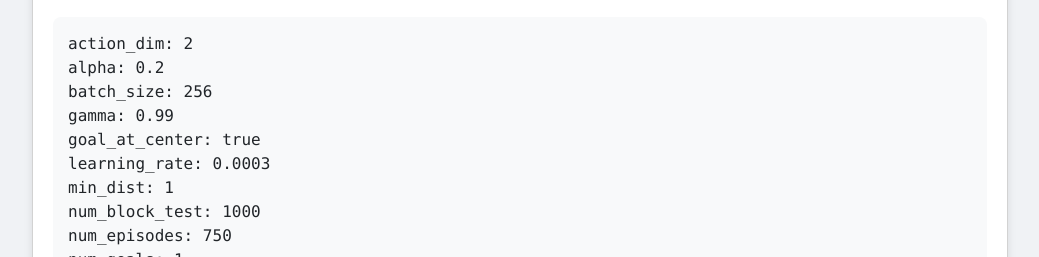
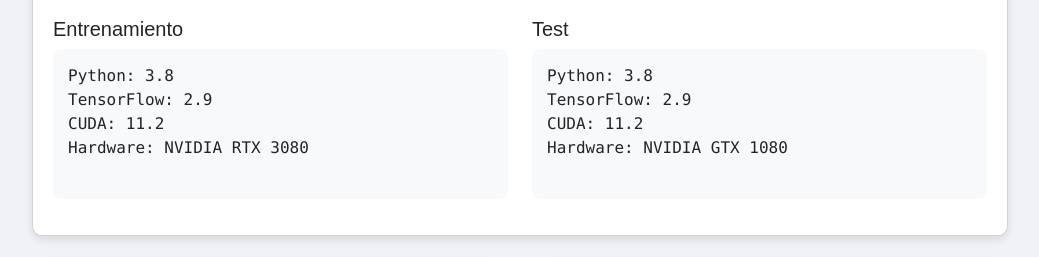
Before and after one commit to JorgeEduardoGutierrez/JorgeEduardoGutierrez.github.io, a plain HTML site: page index.html in a window 1280 px wide. Shown: the part 240-497 px from the top of the page, without its empty margins (120-1159 px from the left). Drawn offline with nearby package versions, Linux system fonts and the light colour scheme; no server answers.

Commit message:
Update index.html

```diff
--- a/index.html
+++ b/index.html
@@ -3,7 +3,7 @@
 <head>
     <meta charset="UTF-8">
     <meta name="viewport" content="width=device-width, initial-scale=1.0">
-    <title>Resultados del Entrenamiento</title>
+    <title>Resultados del Entrenamiento SAC</title>
     <!-- Bootstrap CSS -->
     <link href="https://cdn.jsdelivr.net/npm/bootstrap@5.3.0/dist/css/bootstrap.min.css" rel="stylesheet">
     <!-- Chart.js -->
@@ -30,40 +30,35 @@
         <div class="tab-content" id="experimentTabsContent">
             <!-- Pestaña de Experimento 1 -->
             <div class="tab-pane fade show active" id="exp1" role="tabpanel" aria-labelledby="exp1-tab">
-                <!-- Configuración del Entorno -->
+
+                <!-- Configuración del Entorno en dos columnas -->
                 <div class="card my-4">
                     <div class="card-header bg-secondary text-white">
                         <h2>Configuración del Entorno</h2>
                     </div>
                     <div class="card-body">
-                        <pre>
-action_dim: 2
-alpha: 0.2
-batch_size: 256
-gamma: 0.99
-goal_at_center: true
-learning_rate: 0.0003
-min_dist: 1
-num_block_test: 1000
-num_episodes: 750
-num_goals: 1
-num_obstacles: 0
-num_test_per_block: 1
-num_video_test: 10
-replaybuffer_size: 1000000
-reward_negative: 0
-reward_neutral: 0
-reward_positive: 100
-room_length: 15
-room_width: 10
-short_term_memory_size: 5
-state_dim: 25
-steps_per_episode: 1000
-tau: 0.005
-test_videos: 100
-update_after: 5000
-
-                        </pre>
+                        <div class="row">
+                            <!-- Configuración de Entrenamiento -->
+                            <div class="col-md-6">
+                                <h5>Entrenamiento</h5>
+                                <pre>
+Python: 3.8
+TensorFlow: 2.9
+CUDA: 11.2
+Hardware: NVIDIA RTX 3080
+                                </pre>
+                            </div>
+                            <!-- Configuración de Test -->
+                            <div class="col-md-6">
+                                <h5>Test</h5>
+                                <pre>
+Python: 3.8
+TensorFlow: 2.9
+CUDA: 11.2
+Hardware: NVIDIA GTX 1080
+                                </pre>
+                            </div>
+                        </div>
                     </div>
                 </div>
 
@@ -99,18 +94,34 @@
 
             <!-- Pestaña de Experimento 2 (similar estructura) -->
             <div class="tab-pane fade" id="exp2" role="tabpanel" aria-labelledby="exp2-tab">
-                <!-- Configuración del Entorno -->
+                <!-- Configuración del Entorno en dos columnas -->
                 <div class="card my-4">
                     <div class="card-header bg-secondary text-white">
                         <h2>Configuración del Entorno</h2>
                     </div>
                     <div class="card-body">
-                        <pre>
+                        <div class="row">
+                            <!-- Configuración de Entrenamiento -->
+                            <div class="col-md-6">
+                                <h5>Entrenamiento</h5>
+                                <pre>
 Python: 3.9
 TensorFlow: 2.10
 CUDA: 11.3
 Hardware: NVIDIA RTX 3090
-                        </pre>
+                                </pre>
+                            </div>
+                            <!-- Configuración de Test -->
+                            <div class="col-md-6">
+                                <h5>Test</h5>
+                                <pre>
+Python: 3.9
+TensorFlow: 2.10
+CUDA: 11.3
+Hardware: NVIDIA GTX 1070
+                                </pre>
+                            </div>
+                        </div>
                     </div>
                 </div>
 
```
